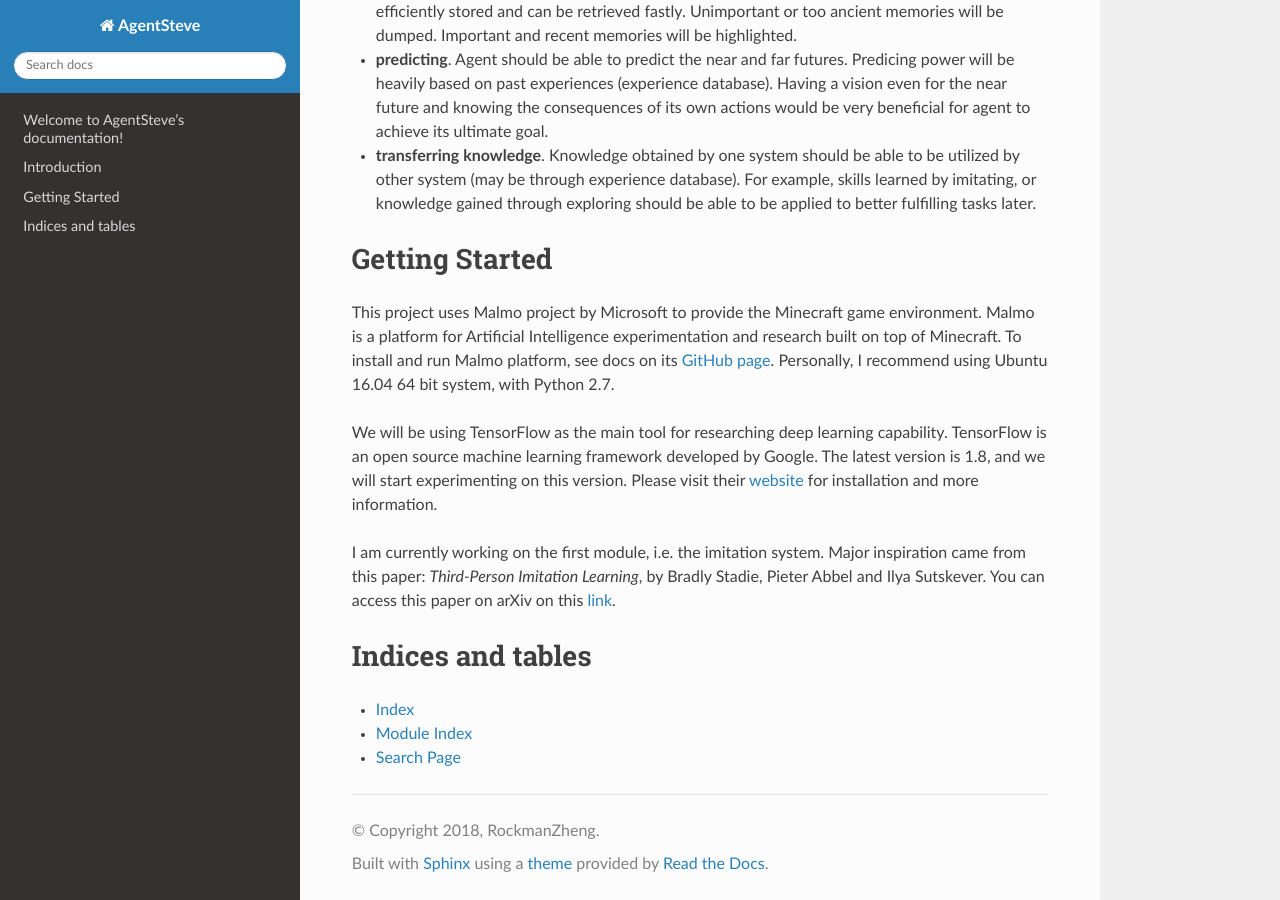
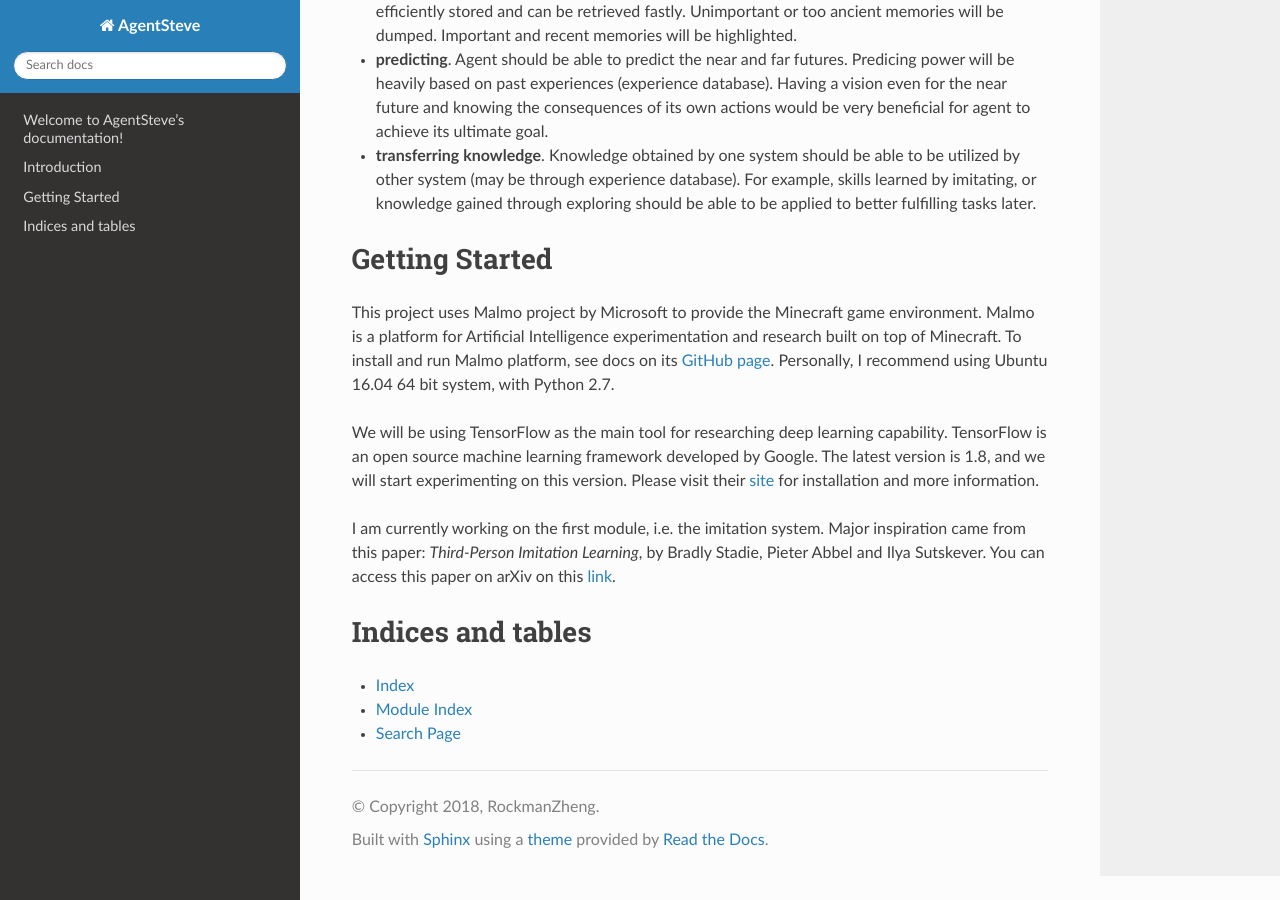
Before and after one commit to RockmanZheng/AgentSteve, a Sphinx documentation site: the page built from docs/index.rst, in a window 1280 px wide and 900 px high, scrolled down 989 px. Built offline with Sphinx 7.4.7 and the Read the Docs theme 2.0.0, drawn with Linux system fonts in a browser that asks for light colours.

Commit message:
Fix docs

```diff
--- a/docs/index.rst
+++ b/docs/index.rst
@@ -36,15 +36,10 @@
 
 This project uses Malmo project by Microsoft to provide the Minecraft game environment. Malmo is a platform for Artificial Intelligence experimentation and research built on top of Minecraft. To install and run Malmo platform, see docs on its `GitHub page <https://github.com/Microsoft/malmo>`_. Personally, I recommend using Ubuntu 16.04 64 bit system, with Python 2.7.
 
-We will be using TensorFlow as the main tool for researching deep learning capability. TensorFlow is an open source machine learning framework developed by Google. The latest version is 1.8, and we will start experimenting on this version. Please visit their `website <https://www.tensorflow.org>`_ for installation and more information.
+We will be using TensorFlow as the main tool for researching deep learning capability. TensorFlow is an open source machine learning framework developed by Google. The latest version is 1.8, and we will start experimenting on this version. Please visit their `site <https://www.tensorflow.org>`_ for installation and more information.
 
 
 I am currently working on the first module, i.e. the imitation system. Major inspiration came from this paper: *Third-Person Imitation Learning*, by Bradly Stadie, Pieter Abbel and Ilya Sutskever. You can access this paper on arXiv on this `link <https://arxiv.org/pdf/1703.01703>`_.
-
-.. toctree::
-   :maxdepth: 2
-	install
-
 
 Indices and tables
 ==================
```
Also changed, not shown: 6 other files.
